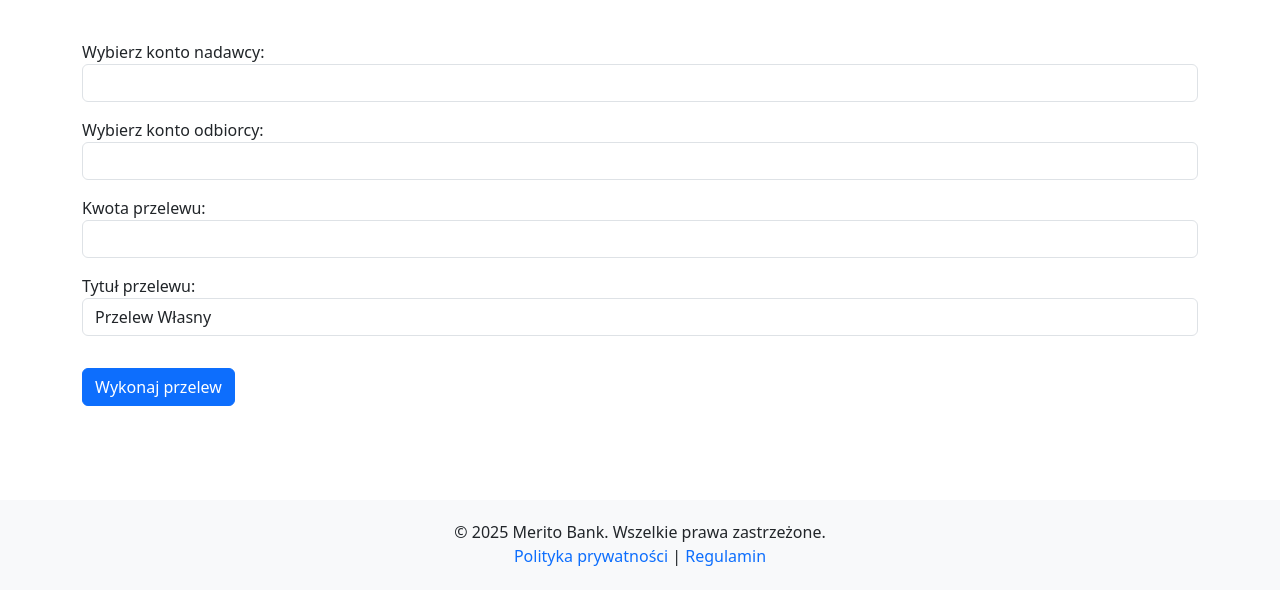
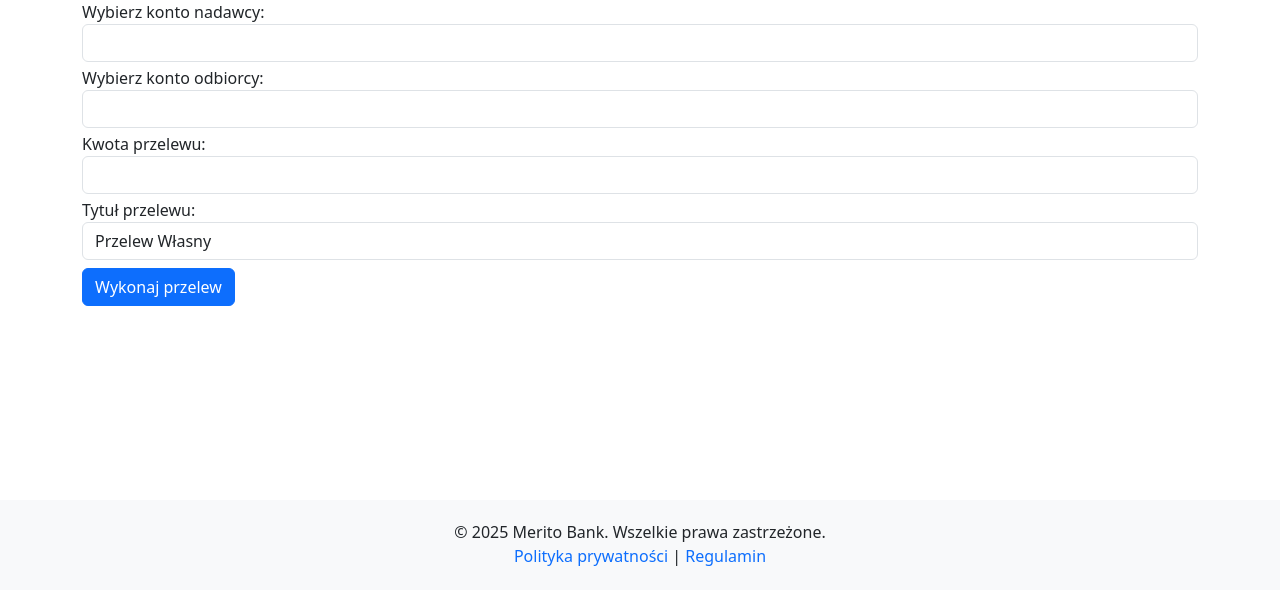
Before and after one commit to aleksandra-wilk/bank-account-simulator, a Flask app: page /payments/own in a window 1280 px wide. Shown: the part 210-800 px from the top of the page. Run offline with Flask 3, Linux system fonts and the light colour scheme; lists and menus that the app fills with data are empty.

Commit message:
Poprawiony wygląd strony przelewu krajowego i własnego

```diff
--- a/templates/payments_own.html
+++ b/templates/payments_own.html
@@ -5,10 +5,10 @@
 =======
 {% block content %}
 <header class="bg-primary text-white text-center py-3">
-    <style>
-        h1 {margin-bottom: 100px;}
-        header {margin-bottom: 40px;}
-    </style>
+<!--    <style>-->
+<!--        h1 {margin-bottom: 100px;}-->
+<!--        header {margin-bottom: 40px;}-->
+<!--    </style>-->
     <h2>Przelew Własny</h2>
 </header>
 
@@ -16,14 +16,14 @@
     {% if messages %}
         <div class="alert-container">
             {% for category, message in messages %}
-                <div class="alert alert-{{ category }} mt-3">{{ message }}</div>
+                <div class="alert alert-{{ category }} mt-1">{{ message }}</div>
             {% endfor %}
         </div>
     {% endif %}
 {% endwith %}
 
 <form method="POST">
-    <div class="form-group mb-3">
+    <div class="form-group mb-1">
         <label for="sender_account">Wybierz konto nadawcy:</label>
         <select class="form-control" name="sender_account" id="sender_account" required>
             {% for account in accounts %}
@@ -34,7 +34,7 @@
         </select>
     </div>
 
-    <div class="form-group mb-3">
+    <div class="form-group mb-1">
         <label for="receiver_account">Wybierz konto odbiorcy:</label>
         <select class="form-control" name="receiver_account" id="receiver_account" required>
             {% for account in accounts %}
@@ -45,16 +45,16 @@
         </select>
     </div>
 
-    <div class="form-group mb-3">
+    <div class="form-group mb-1">
         <label for="amount">Kwota przelewu:</label>
         <input type="number" class="form-control" id="amount" name="amount" min="0.01" step="0.01" required>
     </div>
 
-    <div class="form-group mb-3">
+    <div class="form-group mb-1">
         <label for="title">Tytuł przelewu:</label>
         <input type="text" class="form-control" id="title" name="title" value="Przelew Własny">
     </div>
 
-    <button type="submit" class="btn btn-primary mt-3">Wykonaj przelew</button>
+    <button type="submit" class="btn btn-primary mt-1">Wykonaj przelew</button>
 </form>
 {% endblock %}
```
Also changed, not shown: templates/payments_domestic.html (+10 -10 lines).
